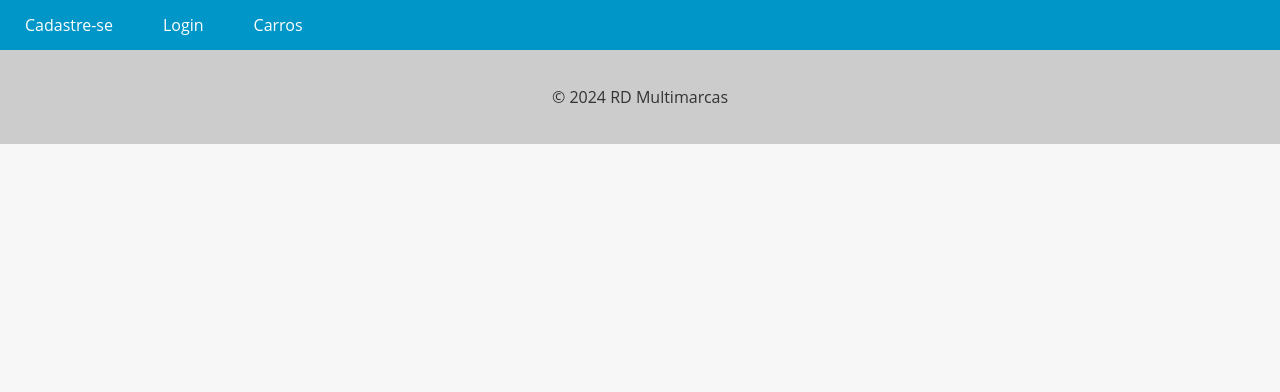
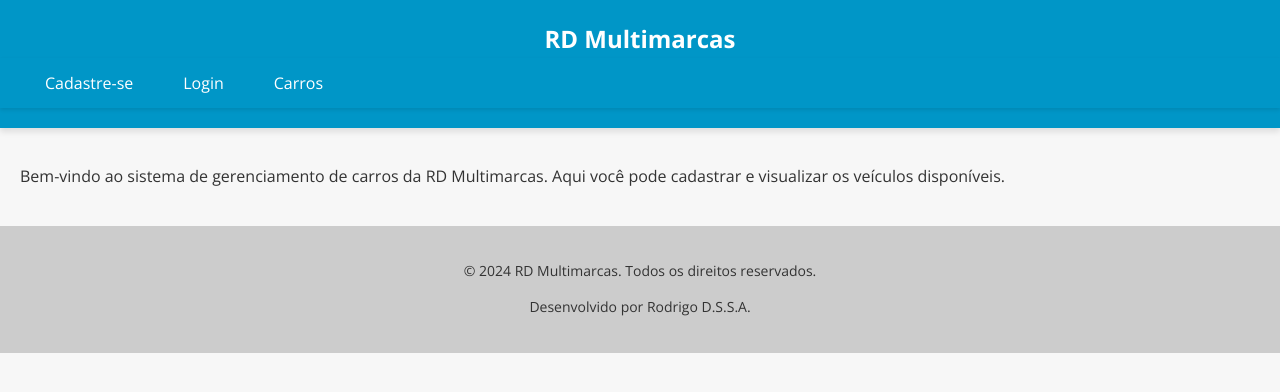
Before and after one commit to rodrigodssa/carros, a Django app: template app/templates/base.html in a window 1280 px wide. Shown: the top 392 px of the page. Run offline with Django 5.2, Linux system fonts and the light colour scheme; the template is opened without the code that fills it, so the values that code supplies are empty.

Commit message:
refactor: reorganizar estrutura do layout principal no base.html

```diff
--- a/app/templates/base.html
+++ b/app/templates/base.html
@@ -1,9 +1,12 @@
 <!DOCTYPE html>
-<html lang="en">
+<html lang="pt-br">
 <head>
     <meta charset="UTF-8">
     <meta name="viewport" content="width=device-width, initial-scale=1.0">
-  <title>{% block title %}{% endblock %}</title>
+    <meta name="description" content="RD Multimarcas - Cadastro e listagem de carros">
+    <meta name="author" content="RD Multimarcas">
+    <title>{% block title %}RD Multimarcas{% endblock %}</title>
+    <link rel="stylesheet" href="https://fonts.googleapis.com/css2?family=Open+Sans:wght@400;700&display=swap">
     <style>
         body {
             font-family: 'Open Sans', sans-serif;
@@ -11,12 +14,20 @@
             color: #333;
             margin: 0;
             padding: 0;
+            line-height: 1.6;
         }
 
         header {
             background-color: #0096c7;
             color: #fff;
+            padding: 20px 0;
             text-align: center;
+            box-shadow: 0 4px 6px rgba(0, 0, 0, 0.1);
+        }
+
+        header h1 {
+            margin: 0;
+            font-size: 24px;
         }
 
         footer {
@@ -24,6 +35,7 @@
             color: #333;
             padding: 20px;
             text-align: center;
+            font-size: 14px;
         }
 
         nav {
@@ -33,6 +45,8 @@
             display: flex;
             justify-content: space-between;
             align-items: center;
+            padding: 0 20px;
+            box-shadow: 0 2px 4px rgba(0, 0, 0, 0.1);
         }
 
         nav ul {
@@ -40,50 +54,69 @@
             margin: 0;
             padding: 0;
             display: flex;
+            align-items: center;
         }
 
         nav ul li {
-        margin: 0 10px;
+            margin: 0 15px;
         }
 
         nav ul li a {
             color: #fff;
             text-decoration: none;
             font-size: 16px;
-        padding: 15px;
-        transition: all 0.3s ease;
+            padding: 10px;
+            transition: background-color 0.3s ease;
         }
 
         nav ul li a:hover {
             background-color: #32bbe8;
+            border-radius: 5px;
         }
 
         nav ul li.active a {
             background-color: #666;
+            border-radius: 5px;
         }
 
         nav ul li.active a:hover {
             background-color: #999;
         }
 
+        main {
+            padding: 20px;
+        }
+
+        @media (max-width: 768px) {
+            nav {
+                flex-direction: column;
+                height: auto;
+                padding: 10px 0;
+            }
+
+            nav ul {
+                flex-direction: column;
+            }
+
+            nav ul li {
+                margin: 10px 0;
+            }
+        }
     </style>
 </head>
 <body>
 <header>
+    <h1>RD Multimarcas</h1>
     <nav>
         <ul>
             {% if user.is_authenticated %}
             <li>Olá, {{ user.username }}</li>
             <li><a href="{% url 'new_car' %}">Cadastrar Carro</a></li>
-        {% endif %}
-        {% if not user.is_authenticated %}
+            {% else %}
             <li><a href="{% url 'register' %}">Cadastre-se</a></li>
             <li><a href="{% url 'login' %}">Login</a></li>
             {% endif %}
-
             <li><a href="{% url 'cars_list' %}">Carros</a></li>
-
-
             {% if user.is_authenticated %}
             <li><a href="{% url 'logout' %}">Sair</a></li>
             {% endif %}
@@ -93,11 +126,14 @@
 
 <main>
     {% block content %}
+    <p>Bem-vindo ao sistema de gerenciamento de carros da RD Multimarcas. Aqui você pode cadastrar e visualizar os
+        veículos disponíveis.</p>
     {% endblock %}
 </main>
 
 <footer>
-    <p>&copy; 2024 RD Multimarcas</p>
+    <p>&copy; 2024 RD Multimarcas. Todos os direitos reservados.</p>
+    <p>Desenvolvido por Rodrigo D.S.S.A.</p>
 </footer>
 </body>
 </html>
```
Lines whose indentation alone changed are shown as unchanged.
